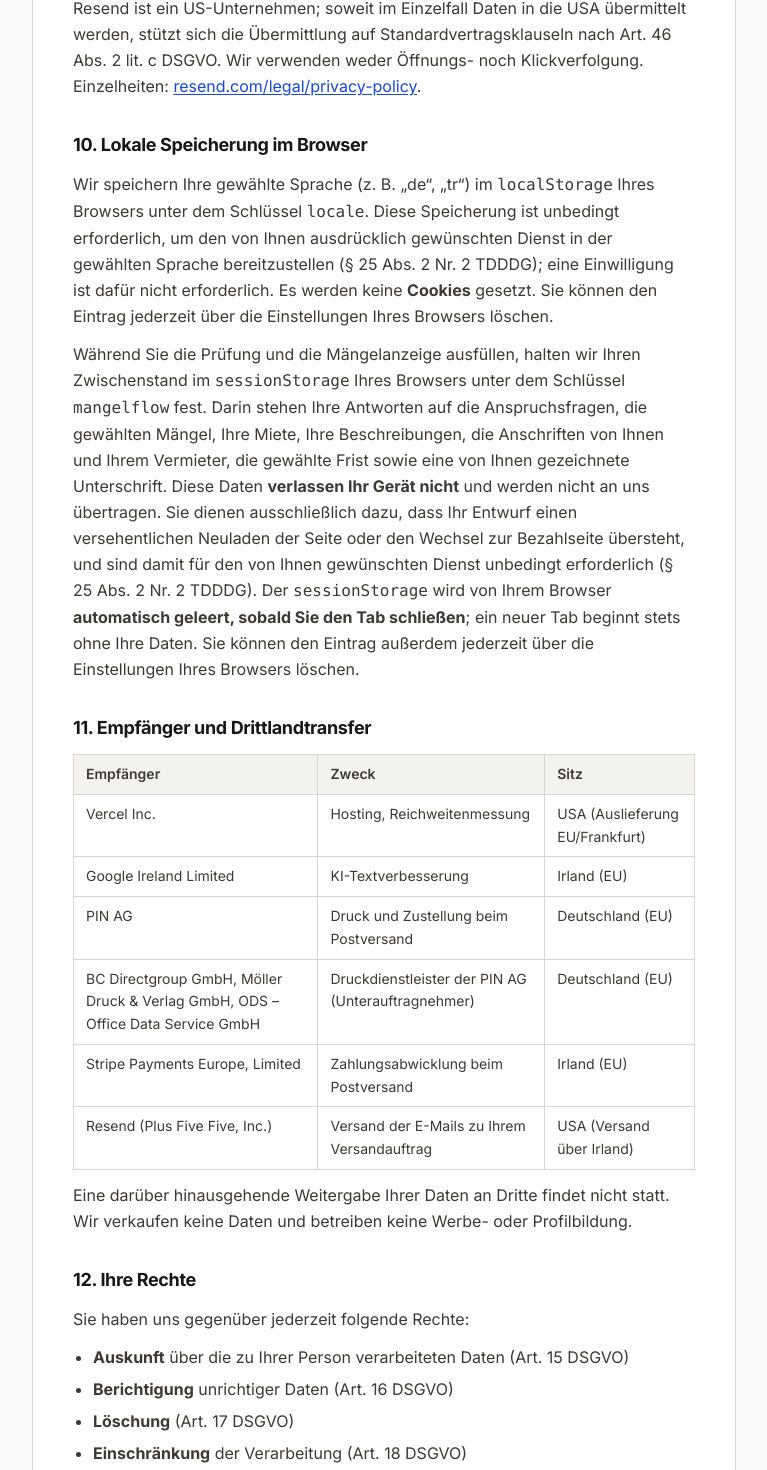
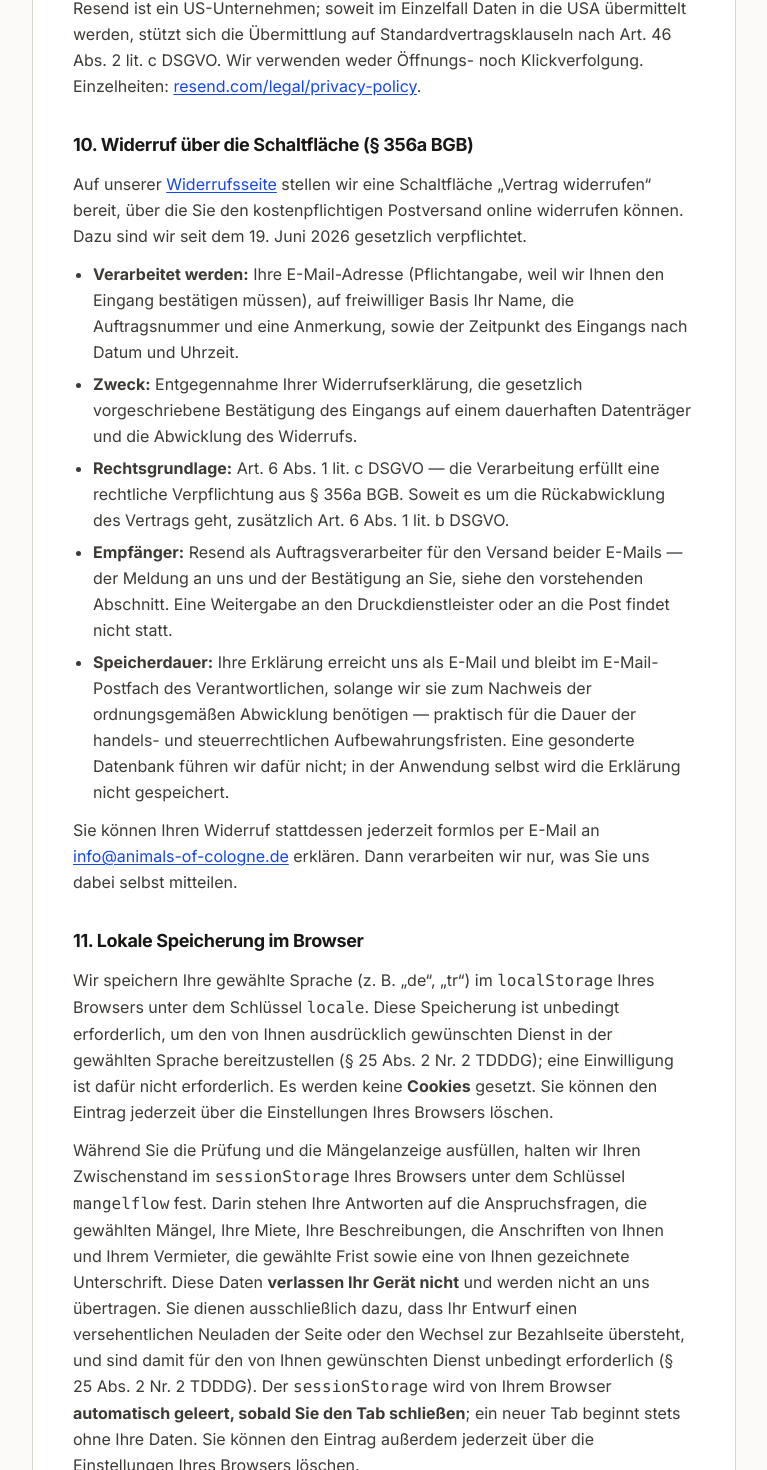
Before and after one commit to ohmeingott/mietminderung-online.de, a Next.js app: page /datenschutz in a window 1280 px wide. Shown: the part 4800-6270 px from the top of the page, without its empty margins (256-1023 px from the left). Built offline with nearby package versions, Linux system fonts and the light colour scheme; no server answers.

Commit message:
Zieh die letzten Fundstellen und die Datenschutzerklaerung nach

```diff
--- a/src/app/datenschutz/page.tsx
+++ b/src/app/datenschutz/page.tsx
@@ -1,4 +1,5 @@
 import type { Metadata } from "next";
+import Link from "next/link";
 import { buildMetadata } from "@/lib/seo";
 import LegalPage, { NumberedSections } from "@/components/LegalPage";
 import { gesellschafterListe, site } from "@/lib/site";
@@ -379,6 +380,60 @@
       ),
     },
     {
+      heading: "Widerruf über die Schaltfläche (§ 356a BGB)",
+      body: (
+        <>
+          <p>
+            Auf unserer <Link href="/widerruf">Widerrufsseite</Link> stellen wir eine
+            Schaltfläche „Vertrag widerrufen“ bereit, über die Sie den
+            kostenpflichtigen Postversand online widerrufen können. Dazu sind
+            wir seit dem 19. Juni 2026 gesetzlich verpflichtet.
+          </p>
+          <ul>
+            <li>
+              <strong>Verarbeitet werden:</strong> Ihre E-Mail-Adresse
+              (Pflichtangabe, weil wir Ihnen den Eingang bestätigen müssen),
+              auf freiwilliger Basis Ihr Name, die Auftragsnummer und eine
+              Anmerkung, sowie der Zeitpunkt des Eingangs nach Datum und
+              Uhrzeit.
+            </li>
+            <li>
+              <strong>Zweck:</strong> Entgegennahme Ihrer Widerrufserklärung,
+              die gesetzlich vorgeschriebene Bestätigung des Eingangs auf einem
+              dauerhaften Datenträger und die Abwicklung des Widerrufs.
+            </li>
+            <li>
+              <strong>Rechtsgrundlage:</strong> Art. 6 Abs. 1 lit. c DSGVO —
+              die Verarbeitung erfüllt eine rechtliche Verpflichtung aus
+              § 356a BGB. Soweit es um die Rückabwicklung des Vertrags geht,
+              zusätzlich Art. 6 Abs. 1 lit. b DSGVO.
+            </li>
+            <li>
+              <strong>Empfänger:</strong> Resend als Auftragsverarbeiter für
+              den Versand beider E-Mails — der Meldung an uns und der
+              Bestätigung an Sie, siehe den vorstehenden Abschnitt. Eine
+              Weitergabe an den Druckdienstleister oder an die Post findet
+              nicht statt.
+            </li>
+            <li>
+              <strong>Speicherdauer:</strong> Ihre Erklärung erreicht uns als
+              E-Mail und bleibt im E-Mail-Postfach des Verantwortlichen,
+              solange wir sie zum Nachweis der ordnungsgemäßen Abwicklung
+              benötigen — praktisch für die Dauer der handels- und
+              steuerrechtlichen Aufbewahrungsfristen. Eine gesonderte
+              Datenbank führen wir dafür nicht; in der Anwendung selbst wird
+              die Erklärung nicht gespeichert.
+            </li>
+          </ul>
+          <p>
+            Sie können Ihren Widerruf stattdessen jederzeit formlos per E-Mail
+            an <a href={mailto}>{site.operator.email}</a> erklären. Dann
+            verarbeiten wir nur, was Sie uns dabei selbst mitteilen.
+          </p>
+        </>
+      ),
+    },
+    {
       heading: "Lokale Speicherung im Browser",
       body: (
         <>
@@ -456,7 +511,10 @@
                 </tr>
                 <tr>
                   <td>Resend (Plus Five Five, Inc.)</td>
-                  <td>Versand der E-Mails zu Ihrem Versandauftrag</td>
+                  <td>
+                    Versand der E-Mails zu Ihrem Versandauftrag und Ihrer
+                    Widerrufserklärung
+                  </td>
                   <td>USA (Versand über Irland)</td>
                 </tr>
               </tbody>
@@ -464,8 +522,13 @@
           </div>
           <p>
             Eine darüber hinausgehende Weitergabe Ihrer Daten an Dritte findet
-            nicht statt. Wir verkaufen keine Daten und betreiben keine Werbe-
-            oder Profilbildung.
+            nicht statt — mit einer Ausnahme: Widerrufen Sie über die
+            Schaltfläche oder formlos per E-Mail, landet Ihre Erklärung in
+            unserem eigenen E-Mail-Postfach; der E-Mail-Provider, der dieses
+            Postfach betreibt, verarbeitet die Nachricht technisch mit. Wir
+            benennen ihn hier, sobald diese Frage abschließend geklärt ist.
+            Wir verkaufen keine Daten und betreiben keine Werbe- oder
+            Profilbildung.
           </p>
         </>
       ),
--- a/src/app/maengelanzeige-versenden/page.tsx
+++ b/src/app/maengelanzeige-versenden/page.tsx
@@ -79,7 +79,7 @@
   {
     question: "Kann ich den Versand widerrufen?",
     answer:
-      "Damit wir sofort mit dem Druck beginnen dürfen, bestätigen Sie beim Bezahlen ausdrücklich den sofortigen Versandbeginn. Ihr Widerrufsrecht erlischt nach § 356 Abs. 4 BGB in dem Moment, in dem der Brief gedruckt und in die Zustellung gegeben ist. Solange Sie den Bezahlvorgang abbrechen, wird nichts versendet und nichts berechnet.",
+      "Damit wir sofort mit dem Druck beginnen dürfen, geben Sie beim Bezahlen zwei getrennte Erklärungen ab: Sie verlangen ausdrücklich den sofortigen Beginn, und Sie bestätigen davon getrennt, dass Ihnen das Erlöschen bekannt ist. Ihr Widerrufsrecht erlischt nach § 356 Abs. 5 Nr. 2 BGB in dem Moment, in dem der Brief gedruckt und in die Zustellung gegeben ist. Bis dahin können Sie jederzeit über die Schaltfläche „Vertrag widerrufen“ auf unserer Widerrufsseite widerrufen. Solange Sie den Bezahlvorgang abbrechen, wird nichts versendet und nichts berechnet.",
   },
   {
     question: "Wird meine Mängelanzeige bei Ihnen gespeichert?",
--- a/src/lib/email/templates.ts
+++ b/src/lib/email/templates.ts
@@ -140,7 +140,7 @@
  * Carries what § 312f Abs. 2 und 3 BGB together with Art. 246a EGBGB require on
  * a durable medium: the service, the total price actually paid, who the trader
  * is, the full Widerrufsbelehrung with the model form, and the confirmation of
- * the § 356 Abs. 4 declaration made at the order.
+ * the two § 356 Abs. 5 Nr. 2 declarations made at the order.
  *
  * It doubles as the Eingangsbestätigung under § 312i Abs. 1 Nr. 3 BGB, which is
  * why the webhook sends it as soon as the payment is confirmed rather than when
--- a/src/lib/site.ts
+++ b/src/lib/site.ts
@@ -111,7 +111,7 @@
   /** Court venue for merchant disputes. */
   venue: "Köln",
   /** Shown as "Stand:" on the legal documents. */
-  legalVersion: "Juli 2026",
+  legalVersion: "August 2026",
 } as const;
 
 export const siteConfig = {
```
Also changed, not shown: 2 other files (tests, documents, lock files or other folders).
